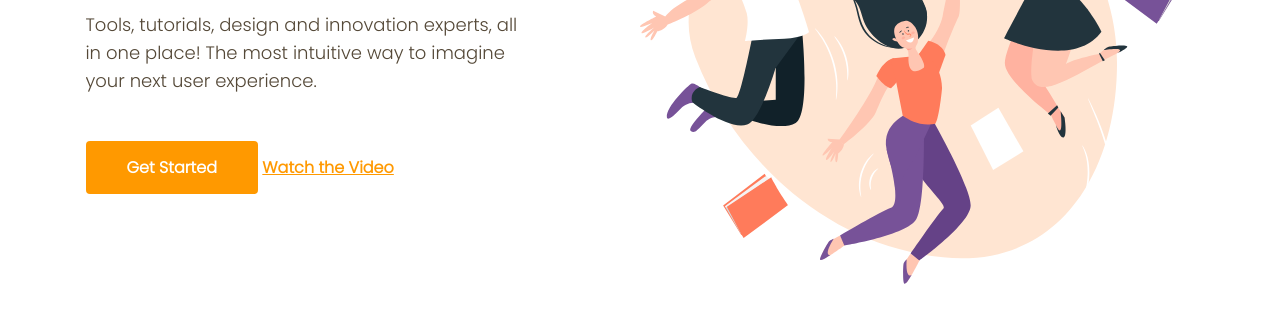
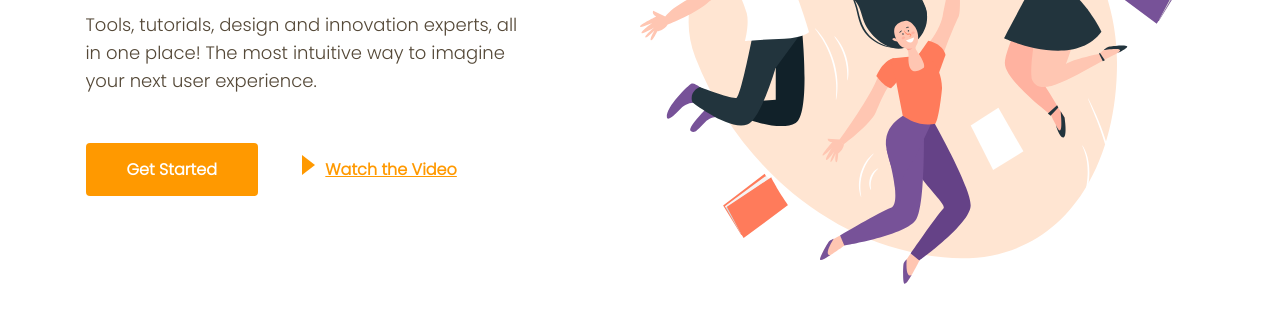
Before and after one commit to amigo228/HWs, a plain HTML site: page src/09/index.html in a window 1280 px wide. Shown: the part 322-644 px from the top of the page. Drawn offline with Linux system fonts and the light colour scheme.

Commit message:
triangle

```diff
--- a/src/09/style.css
+++ b/src/09/style.css
@@ -125,3 +125,11 @@ img {
     text-decoration-line: underline;
     color: #FF9900;
 }
+
+.btn-none-border::before {
+    content: '';
+    border: 10px solid transparent;
+    border-left: 13px solid #FF9900;
+    display: inline-block;
+    margin-left: 40px;
+}
```
